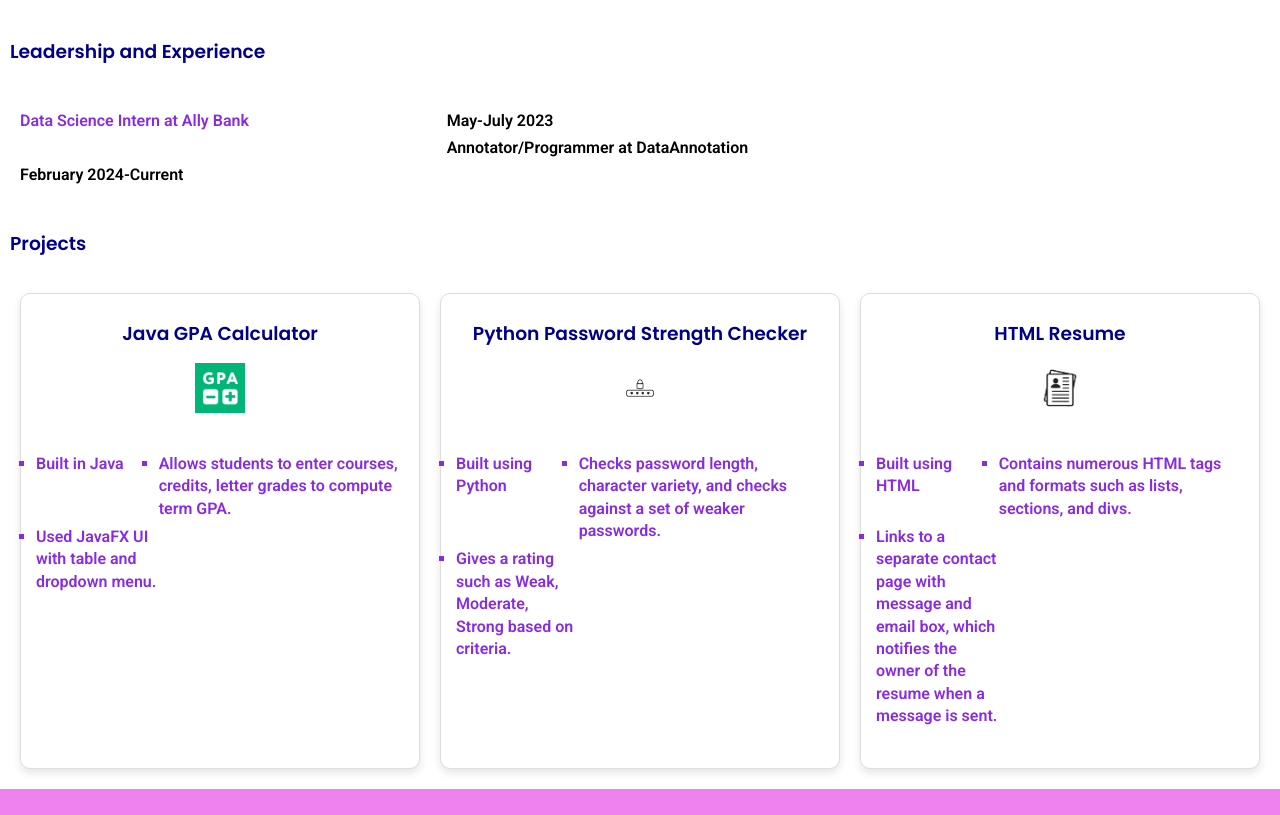
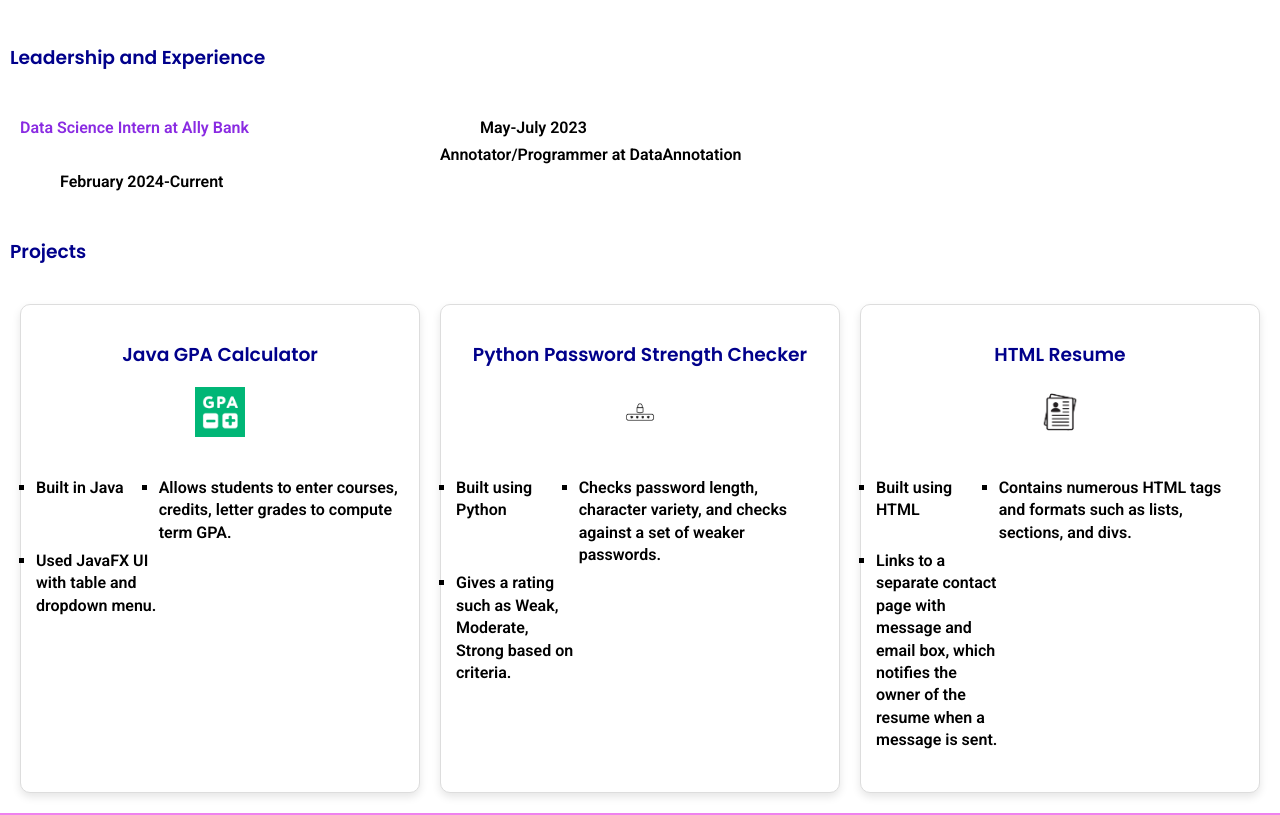
Before and after one commit to adarshraj3ndran/adarshraj3ndran.github.io, a plain HTML site: page index.html in a window 1280 px wide. Shown: the part 945-1760 px from the top of the page. Drawn offline with Linux system fonts and the light colour scheme.

Commit message:
Update style.css

```diff
--- a/css/style.css
+++ b/css/style.css
@@ -22,6 +22,7 @@ footer {
   align-items: center;
   color:white;
   background-color: violet;
+  border-bottom: 4px solid indigo;
   padding: 15px;
 }
 
@@ -59,7 +60,7 @@ header img {
   font-family: 'Roboto', sans-serif;
   font-size: 1.1rem;
   text-align: center;
-  color: skyblue;
+  color: gray;
   font-weight: 300;
   margin: 15px auto;
 }
@@ -70,8 +71,9 @@ hr {
 }
 
 section h3 {
-  margin-top: 0;
-  margin-bottom: 5px;
+  margin-top: 10px;
+  margin-bottom: 8px;
+  padding-bottom: 5px;
   padding: 10px;
   font-family: 'Poppins', sans-serif;
   color: darkblue;
@@ -91,25 +93,16 @@ section ul {
   display:grid;
   grid-template-columns: 1fr 2fr;
   list-style-type: square;
-  color: blueviolet;
 }
 
 section dl {
-  display: grid;
+  padding: 20px;
+  font-family: 'Roboto', sans-serif;
+  display:grid;
   grid-template-columns: 1fr 2fr;
-  gap: 8px 20px;
-  margin: 15px 0;
-  align-items: center;
+  gap: 8px 10px;
 }
 
-section dt {
-
-}
-
-section dd {
-margin: 0;
-
-}
 section a {
   font-family: 'Roboto', sans-serif;
   color: blueviolet;
@@ -186,6 +179,7 @@ section a:hover {
 /**************   Contact Page   *****************/
 .next {
   font-family: 'Poppins', sans-serif;
+  padding: 10px;
 }
 
 .one-col {
@@ -224,5 +218,4 @@ textarea {
   background-color: #fff;
   min-height: 120px;
   resize: vertical;
-
 }
```
